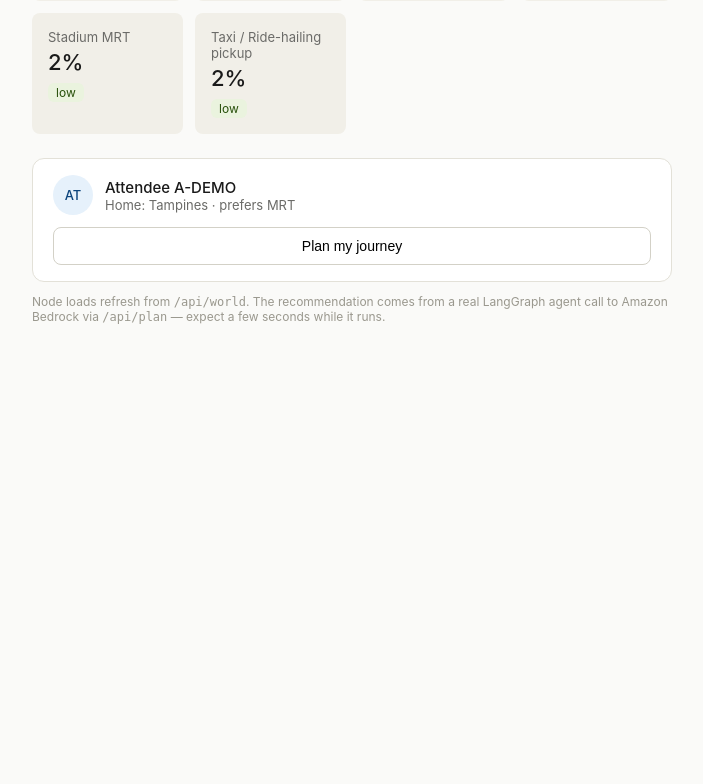
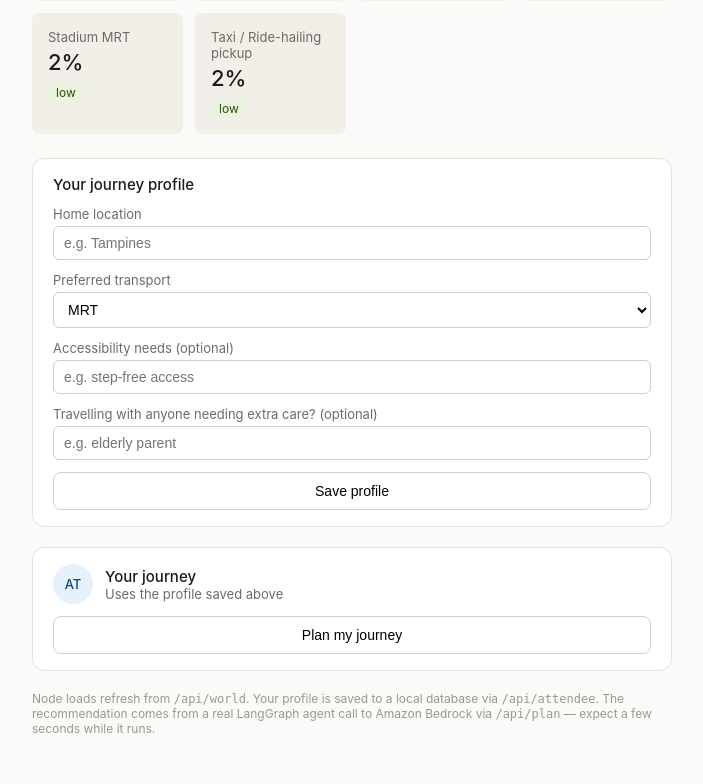
Before and after one commit to chinanagooo/kallangflow, a Flask app: page / in a window 1280 px wide. Shown: the part 237-1021 px from the top of the page, without its empty margins (288-991 px from the left). Before the commit the page ends 561 px from the top, so only its background shows below. Run offline with Flask 3, Linux system fonts and the light colour scheme; data that the repository does not hold is empty.

Commit message:
Add attendee personalisation with SQLite, update README, ignore pycache/db/env

```diff
--- a/app.py
+++ b/app.py
@@ -5,19 +5,26 @@ Then open: http://localhost:5000
 
 This is a starting point, not a production deployment. See the notes
 inline below for what would need to change before real multi-user use.
+
+Attendee profiles are now saved to the same SQLite database (attendees.db,
+via kallangflow/db.py) that demo.py uses — a profile set up through this
+web form is what demo.py will offer to reuse, and vice versa.
 """
 from __future__ import annotations
 
 from dotenv import load_dotenv
-from flask import Flask, jsonify, render_template
+from flask import Flask, jsonify, render_template, request
 
 load_dotenv()
 
 from kallangflow.agent import run_agent_for_attendee
+from kallangflow.db import get_attendee, init_db, save_attendee
 from kallangflow.models import Attendee
 from kallangflow.simulator import create_world_state, simulate_crowd_buildup
 
 app = Flask(__name__)
+
+init_db()
 
 # --------------------------------------------------------------------
 # Shared world state, held in memory for this single Flask process.
@@ -32,13 +39,15 @@ app = Flask(__name__)
 world = create_world_state()
 simulate_crowd_buildup(world)
 
-# Also hardcoded for this demo — a real app would look attendees up by
-# session/login instead of using one fixed demo attendee.
-DEMO_ATTENDEE = Attendee(
-    id="A-DEMO",
-    home_location="Tampines",
-    transport_preference="mrt",
-)
+# Still one fixed attendee id for this demo — a real app would look
+# attendees up by session/login instead. The PROFILE ITSELF, though,
+# now comes from the database rather than being hardcoded here.
+DEMO_ATTENDEE_ID = "A-DEMO"
+
+
+def _default_attendee() -> Attendee:
+    """Fallback used only if no profile has ever been saved yet."""
+    return Attendee(id=DEMO_ATTENDEE_ID, home_location="Tampines", transport_preference="mrt")
 
 
 @app.route("/")
@@ -61,14 +70,55 @@ def get_world():
     return jsonify(nodes)
 
 
+@app.route("/api/attendee", methods=["GET"])
+def get_attendee_route():
+    """Return the saved profile, if any, so the form can prefill itself."""
+    attendee = get_attendee(DEMO_ATTENDEE_ID)
+    if attendee is None:
+        return jsonify(None)
+    return jsonify({
+        "home_location": attendee.home_location,
+        "transport_preference": attendee.transport_preference,
+        "accessibility_needs": attendee.accessibility_needs or "",
+        "travelling_with": attendee.travelling_with or "",
+    })
+
+
+@app.route("/api/attendee", methods=["POST"])
+def save_attendee_route():
+    """Save (or overwrite) the attendee's profile from the form."""
+    data = request.get_json(silent=True) or {}
+    home_location = (data.get("home_location") or "").strip()
+    transport_preference = (data.get("transport_preference") or "mrt").strip().lower()
+    accessibility_needs = (data.get("accessibility_needs") or "").strip() or None
+    travelling_with = (data.get("travelling_with") or "").strip() or None
+
+    if not home_location:
+        return jsonify({"error": "Home location is required."}), 400
+    if transport_preference not in ("mrt", "bus", "taxi", "any"):
+        return jsonify({"error": "Transport preference must be mrt, bus, taxi, or any."}), 400
+
+    attendee = Attendee(
+        id=DEMO_ATTENDEE_ID,
+        home_location=home_location,
+        transport_preference=transport_preference,
+        accessibility_needs=accessibility_needs,
+        travelling_with=travelling_with,
+    )
+    save_attendee(attendee)
+    return jsonify({"status": "saved"})
+
+
 @app.route("/api/plan", methods=["POST"])
 def plan_journey():
     """Run the real LangGraph agent (Bedrock call included) and return
-    its recommendation. This is the one genuinely slow endpoint — expect
-    a few seconds, since it makes multiple sequential Bedrock calls
-    (monitor -> predict -> recommend)."""
+    its recommendation, using whichever profile is currently saved (or
+    the hardcoded default if none has been saved yet). This is the one
+    genuinely slow endpoint — expect a few seconds, since it makes
+    multiple sequential Bedrock calls (monitor -> predict -> recommend)."""
+    attendee = get_attendee(DEMO_ATTENDEE_ID) or _default_attendee()
     try:
-        result = run_agent_for_attendee(DEMO_ATTENDEE, world, milestone="before")
+        result = run_agent_for_attendee(attendee, world, milestone="before")
         return jsonify({"recommendation": result["recommendation"]})
     except Exception as exc:
         # Surface the real error message during development. Before any
--- a/templates/index.html
+++ b/templates/index.html
@@ -14,6 +14,7 @@
     background: #fafaf8;
   }
   h1 { font-size: 20px; font-weight: 500; margin-bottom: 4px; }
+  h2 { font-size: 15px; font-weight: 500; margin: 0 0 12px; }
   p.sub { color: #6b6b68; font-size: 14px; margin-top: 0; }
   .grid {
     display: grid;
@@ -42,6 +43,23 @@
     border: 1px solid #e3e1d8;
     border-radius: 12px;
     padding: 16px 20px;
+    margin-bottom: 20px;
+  }
+  .field { margin-bottom: 12px; }
+  .field label {
+    display: block;
+    font-size: 13px;
+    color: #6b6b68;
+    margin-bottom: 4px;
+  }
+  .field input, .field select {
+    width: 100%;
+    padding: 8px 10px;
+    border-radius: 6px;
+    border: 1px solid #d3d1c7;
+    font-size: 14px;
+    box-sizing: border-box;
+    background: #fff;
   }
   .attendee-row { display: flex; align-items: center; gap: 12px; margin-bottom: 12px; }
   .avatar {
@@ -61,14 +79,15 @@
   }
   button:hover { background: #f1efe8; }
   button:disabled { opacity: 0.6; cursor: default; }
-  #result {
+  #result, #save-status {
     display: none;
     margin-top: 12px;
     padding-top: 12px;
     border-top: 1px solid #e3e1d8;
     font-size: 14px;
   }
-  #result.error { color: #791f1f; }
+  #result.error, #save-status.error { color: #791f1f; }
+  #save-status.success { color: #27500a; }
   .note { font-size: 12px; color: #9a988e; margin-top: 12px; }
 </style>
 </head>
@@ -82,18 +101,45 @@
 </div>
 
 <div class="card">
+  <h2>Your journey profile</h2>
+  <div class="field">
+    <label for="home_location">Home location</label>
+    <input type="text" id="home_location" placeholder="e.g. Tampines">
+  </div>
+  <div class="field">
+    <label for="transport_preference">Preferred transport</label>
+    <select id="transport_preference">
+      <option value="mrt">MRT</option>
+      <option value="bus">Bus</option>
+      <option value="taxi">Taxi / ride-hailing</option>
+      <option value="any">Any</option>
+    </select>
+  </div>
+  <div class="field">
+    <label for="accessibility_needs">Accessibility needs (optional)</label>
+    <input type="text" id="accessibility_needs" placeholder="e.g. step-free access">
+  </div>
+  <div class="field">
+    <label for="travelling_with">Travelling with anyone needing extra care? (optional)</label>
+    <input type="text" id="travelling_with" placeholder="e.g. elderly parent">
+  </div>
+  <button id="save-btn" onclick="saveProfile()">Save profile</button>
+  <div id="save-status"></div>
+</div>
+
+<div class="card">
   <div class="attendee-row">
     <div class="avatar">AT</div>
     <div>
-      <p style="font-weight: 500; margin: 0; font-size: 15px;">Attendee A-DEMO</p>
-      <p style="font-size: 13px; color: #6b6b68; margin: 0;">Home: Tampines &middot; prefers MRT</p>
+      <p style="font-weight: 500; margin: 0; font-size: 15px;">Your journey</p>
+      <p style="font-size: 13px; color: #6b6b68; margin: 0;">Uses the profile saved above</p>
     </div>
   </div>
   <button id="plan-btn" onclick="planJourney()">Plan my journey</button>
   <div id="result"></div>
 </div>
 
-<p class="note">Node loads refresh from <code>/api/world</code>. The recommendation comes from a real LangGraph agent call to Amazon Bedrock via <code>/api/plan</code> — expect a few seconds while it runs.</p>
+<p class="note">Node loads refresh from <code>/api/world</code>. Your profile is saved to a local database via <code>/api/attendee</code>. The recommendation comes from a real LangGraph agent call to Amazon Bedrock via <code>/api/plan</code> — expect a few seconds while it runs.</p>
 
 <script>
 async function loadWorld() {
@@ -116,6 +162,60 @@ async function loadWorld() {
   } catch (err) {
     grid.innerHTML = '<p style="color:#791f1f;">Could not load node data.</p>';
   }
+}
+
+async function loadProfile() {
+  try {
+    const res = await fetch('/api/attendee');
+    const profile = await res.json();
+    if (profile) {
+      document.getElementById('home_location').value = profile.home_location || '';
+      document.getElementById('transport_preference').value = profile.transport_preference || 'mrt';
+      document.getElementById('accessibility_needs').value = profile.accessibility_needs || '';
+      document.getElementById('travelling_with').value = profile.travelling_with || '';
+    }
+  } catch (err) {
+    // no saved profile yet, or request failed — form just stays blank/default
+  }
+}
+
+async function saveProfile() {
+  const status = document.getElementById('save-status');
+  const home_location = document.getElementById('home_location').value.trim();
+
+  if (!home_location) {
+    status.textContent = 'Enter a home location first.';
+    status.className = 'error';
+    status.style.display = 'block';
+    return;
+  }
+
+  const payload = {
+    home_location: home_location,
+    transport_preference: document.getElementById('transport_preference').value,
+    accessibility_needs: document.getElementById('accessibility_needs').value.trim(),
+    travelling_with: document.getElementById('travelling_with').value.trim(),
+  };
+
+  try {
+    const res = await fetch('/api/attendee', {
+      method: 'POST',
+      headers: { 'Content-Type': 'application/json' },
+      body: JSON.stringify(payload),
+    });
+    const data = await res.json();
+    if (data.error) {
+      status.textContent = data.error;
+      status.className = 'error';
+    } else {
+      status.textContent = 'Profile saved.';
+      status.className = 'success';
+    }
+  } catch (err) {
+    status.textContent = 'Could not reach the server.';
+    status.className = 'error';
+  }
+  status.style.display = 'block';
 }
 
 async function planJourney() {
@@ -147,6 +247,7 @@ async function planJourney() {
 }
 
 loadWorld();
+loadProfile();
 </script>
 
 </body>
```
Also changed, not shown: kallangflow/db.py (added, +105 -0 lines), kallangflow/demo.py (+52 -8 lines), README.md, 1 other file.
